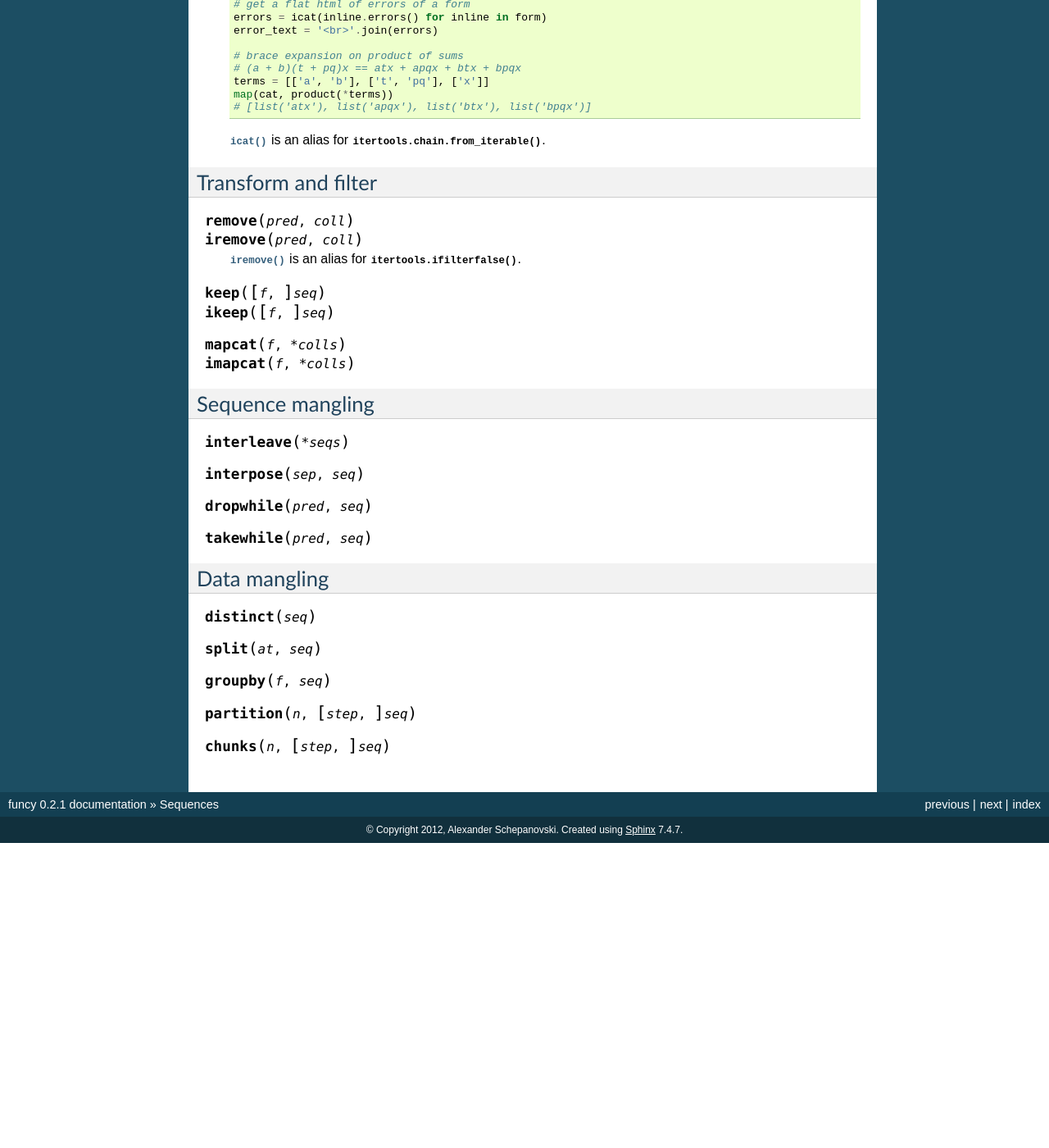
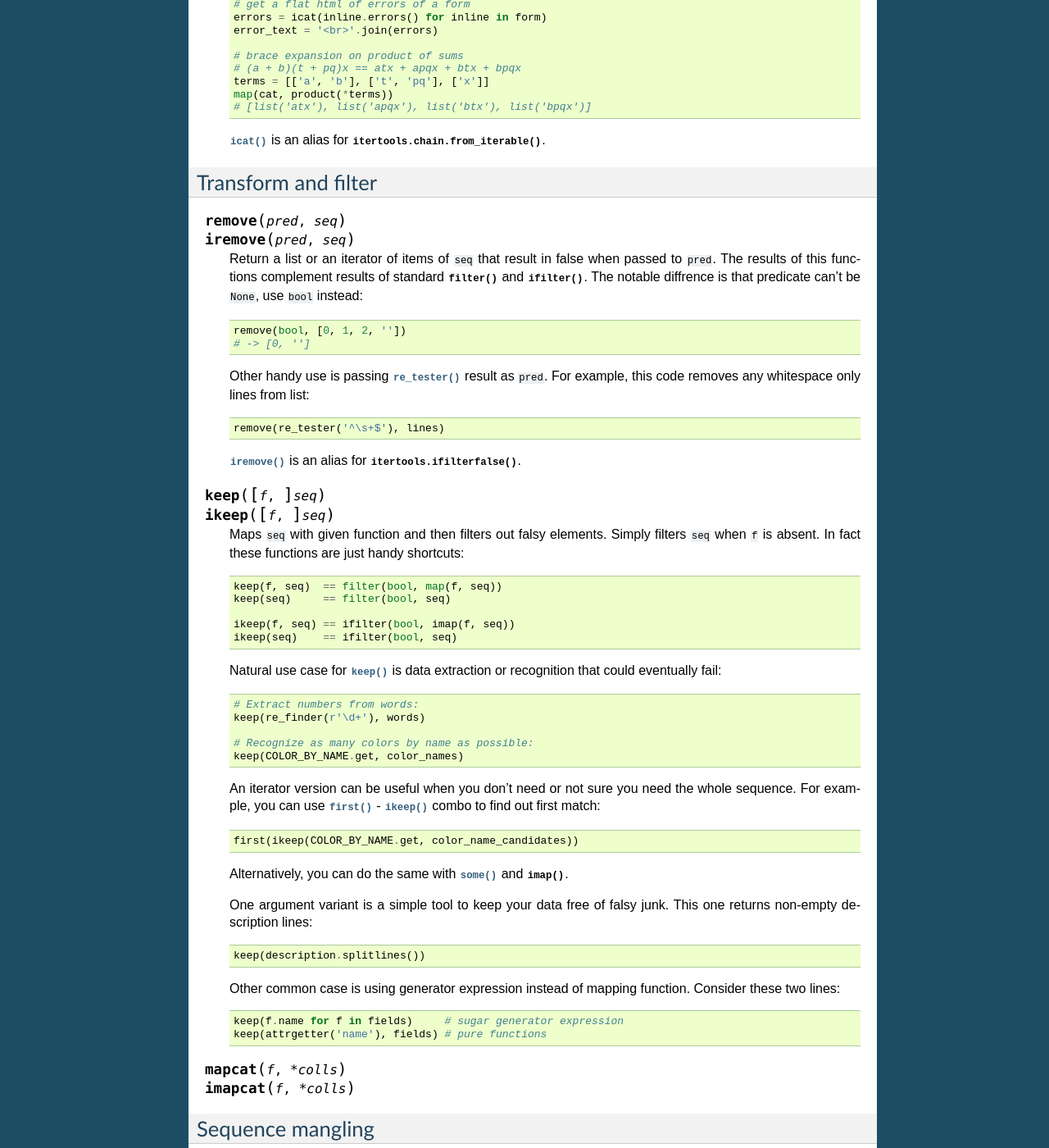
Before and after one commit to Jamaal224/funcy, a Sphinx documentation site: the page built from docs/seqs.rst, in a window 1280 px wide and 1400 px high, scrolled down 2965 px. Shown: the whole window at 82% size. Built offline with Sphinx 7.4.7, drawn with Linux system fonts in a browser that asks for light colours; pages that are not in the unit, such as notebooks, are missing from menus; before the commit the page ends 3993 px from its top, so only the background shows below that.

Commit message:
Docs for remove() and keep()

```diff
--- a/docs/seqs.rst
+++ b/docs/seqs.rst
@@ -6,6 +6,7 @@ Sequences
 This functions are aimed at manipulating finite and infinite sequences of values. Some functions have two flavours: one returning list and other returning possibly infinite iterator, the latter ones follow convention of prepending ``i`` before list-returning function name.
 
 When working with sequences, see also :mod:`itertools` standard module. Funcy reexports and aliases some functions from it.
+
 
 Generate
 --------
@@ -86,6 +87,7 @@ Generate
         imap(first, iterate(step, (0, 1)))
         # -> 0, 1, 1, 2, 3, 5, 8, ... (Fibonacci sequence)
 
+
 Manipulate
 ----------
 
@@ -148,6 +150,7 @@ This section provides some robust tools for sequence slicing. Consider :ref:`sli
 
     Skips first item in sequence, returning iterator starting just after it. A shortcut for :func:`drop(1, seq) <drop>`.
 
+
 Unite
 -----
 
@@ -186,13 +189,54 @@ Unite
 Transform and filter
 --------------------
 
-.. function:: remove(pred, coll)
-              iremove(pred, coll)
+.. function:: remove(pred, seq)
+              iremove(pred, seq)
+
+    Return a list or an iterator of items of ``seq`` that result in false when passed to ``pred``. The results of this functions complement results of standard :func:`filter` and :func:`~itertools.ifilter`. The notable diffrence is that predicate can't be ``None``, use ``bool`` instead::
+
+        remove(bool, [0, 1, 2, ''])
+        # -> [0, '']
+
+    Other handy use is passing :func:`re_tester` result as ``pred``. For example, this code removes any whitespace only lines from list::
+
+        remove(re_tester('^\s+$'), lines)
 
     :func:`iremove` is an alias for :func:`itertools.ifilterfalse`.
 
 .. function:: keep([f], seq)
               ikeep([f], seq)
+
+    Maps ``seq`` with given function and then filters out falsy elements. Simply filters ``seq`` when ``f`` is absent. In fact these functions are just handy shortcuts::
+
+        keep(f, seq)  == filter(bool, map(f, seq))
+        keep(seq)     == filter(bool, seq)
+
+        ikeep(f, seq) == ifilter(bool, imap(f, seq))
+        ikeep(seq)    == ifilter(bool, seq)
+
+    Natural use case for :func:`keep` is data extraction or recognition that could eventually fail::
+
+        # Extract numbers from words:
+        keep(re_finder(r'\d+'), words)
+
+        # Recognize as many colors by name as possible:
+        keep(COLOR_BY_NAME.get, color_names)
+
+    An iterator version can be useful when you don't need or not sure you need the whole sequence. For example, you can use :func:`first` - :func:`ikeep` combo to find out first match::
+
+        first(ikeep(COLOR_BY_NAME.get, color_name_candidates))
+
+    Alternatively, you can do the same with :func:`some` and :func:`~itertools.imap`.
+
+    One argument variant is a simple tool to keep your data free of falsy junk. This one returns non-empty description lines::
+
+        keep(description.splitlines())
+
+    Other common case is using generator expression instead of mapping function. Consider these two lines::
+
+        keep(f.name for f in fields)     # sugar generator expression
+        keep(attrgetter('name'), fields) # pure functions
+
 
 .. function:: mapcat(f, *colls)
               imapcat(f, *colls)
```
